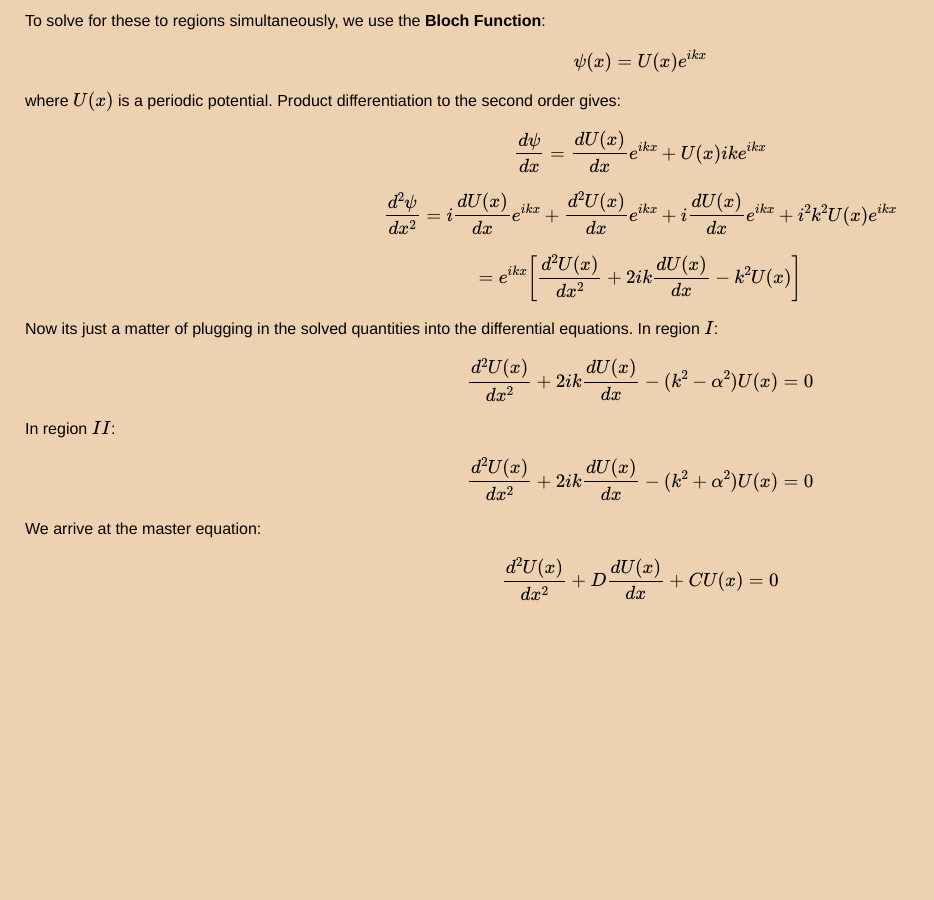
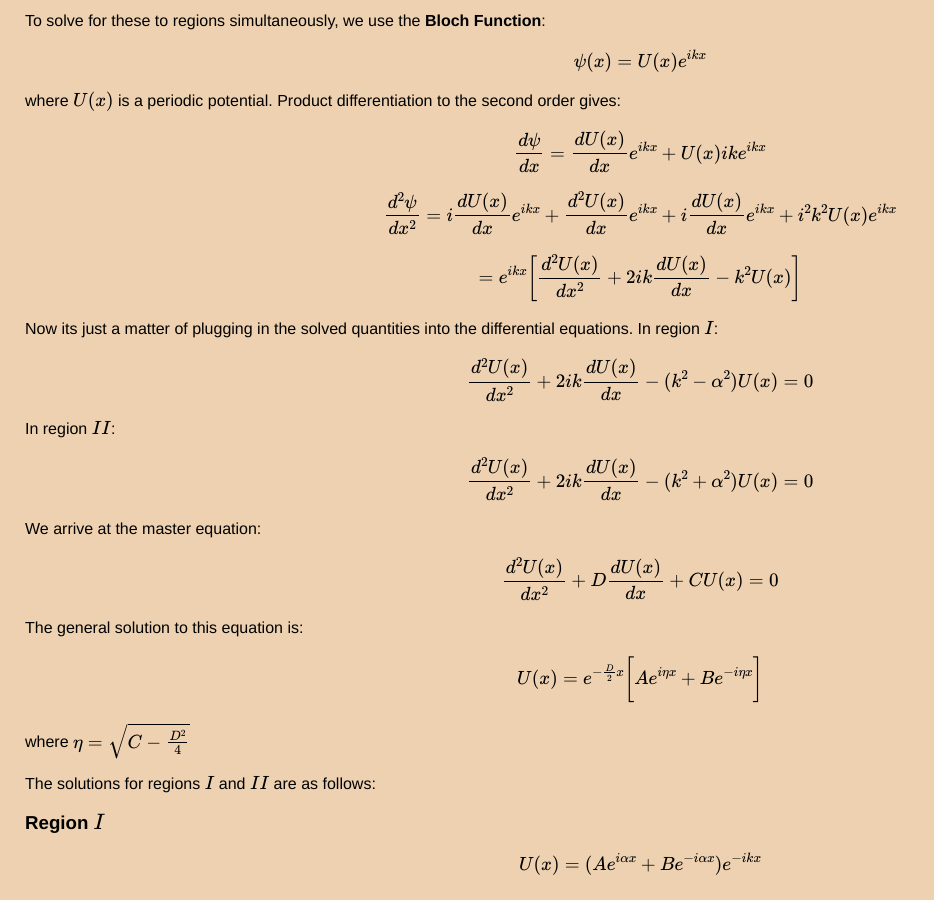
Before and after one commit to thaihangchung7/thaihangchung7.github.io, a Jekyll site: the page built from _notes/solidstate.md, in a window 1280 px wide and 900 px high, scrolled down 1083 px. Shown: the whole window, without its empty margins (0-934 px from the left). Built offline with Jekyll 4.4.1, drawn with Linux system fonts in a browser that asks for light colours; formulas are drawn with MathJax 3; before the commit the page ends 1708 px from its top, so only the background shows below that.

Commit message:
Added solutions to periodic schrodinger eq

```diff
--- a/_notes/solidstate.md
+++ b/_notes/solidstate.md
@@ -65,3 +65,16 @@ $$ \frac{d^{2} U(x)}{dx^{2}} + 2ik \frac{d U(x)}{dx} - (k^{2} + \alpha^{2}) U(x)
 We arrive at the master equation:
 
 $$ \frac{d^{2} U(x)}{dx^{2}} + D \frac{d U(x)}{dx} + C U(x) = 0 $$
+
+The general solution to this equation is:
+
+$$ U(x) = e^{- \frac{D}{2} x} \bigg[ Ae^{i \eta x} + Be^{-i \eta x} \bigg] $$
+
+where $$ \eta = \sqrt{ C - \frac{D^{2}}{4}} $$
+
+
+The solutions for regions $$I$$ and $$II$$ are as follows:
+
+### Region $$I$$
+
+$$ U(x) = (A e^{i \alpha x} + B e^{- i \alpha x}) e^{-ikx}$$
```
